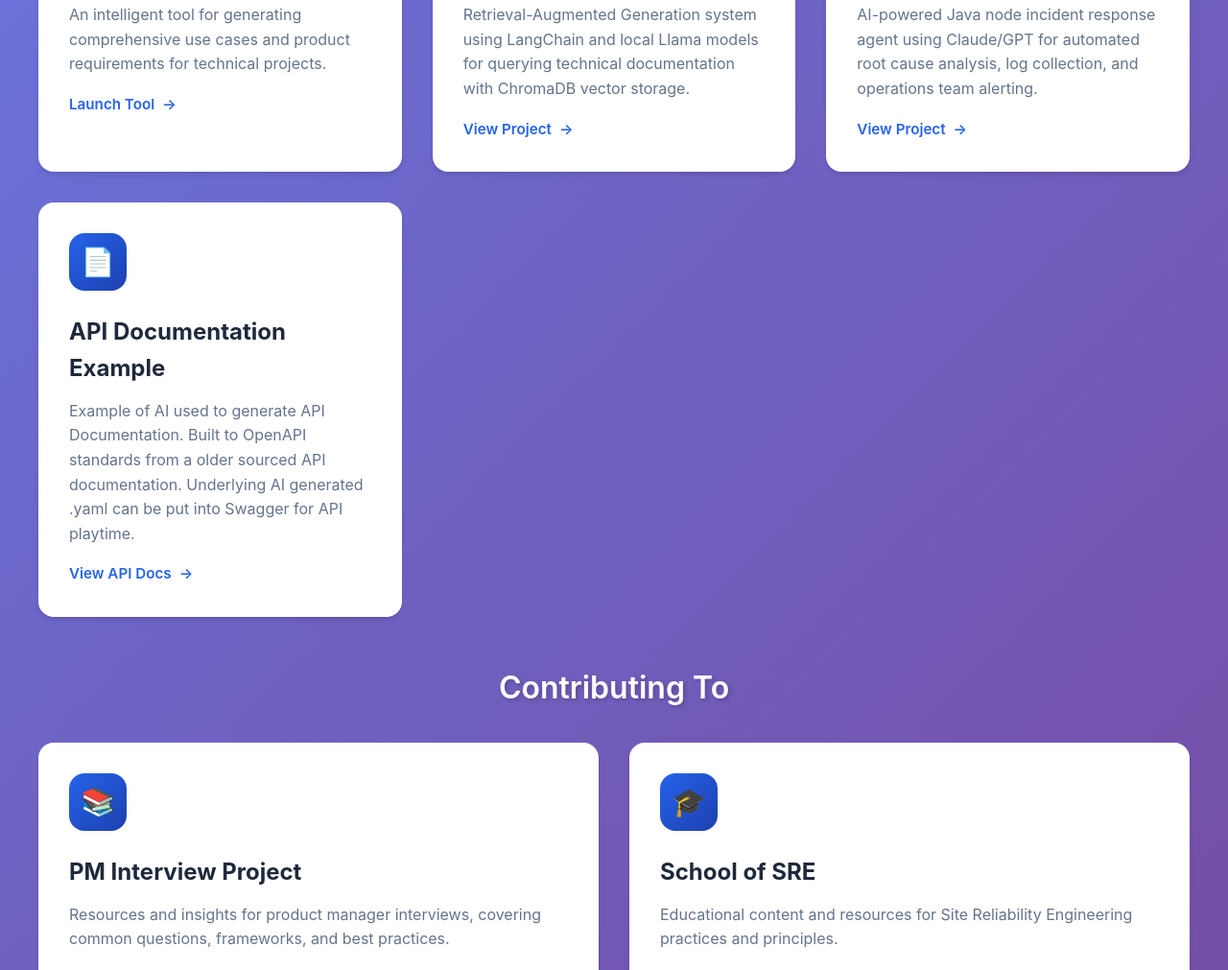
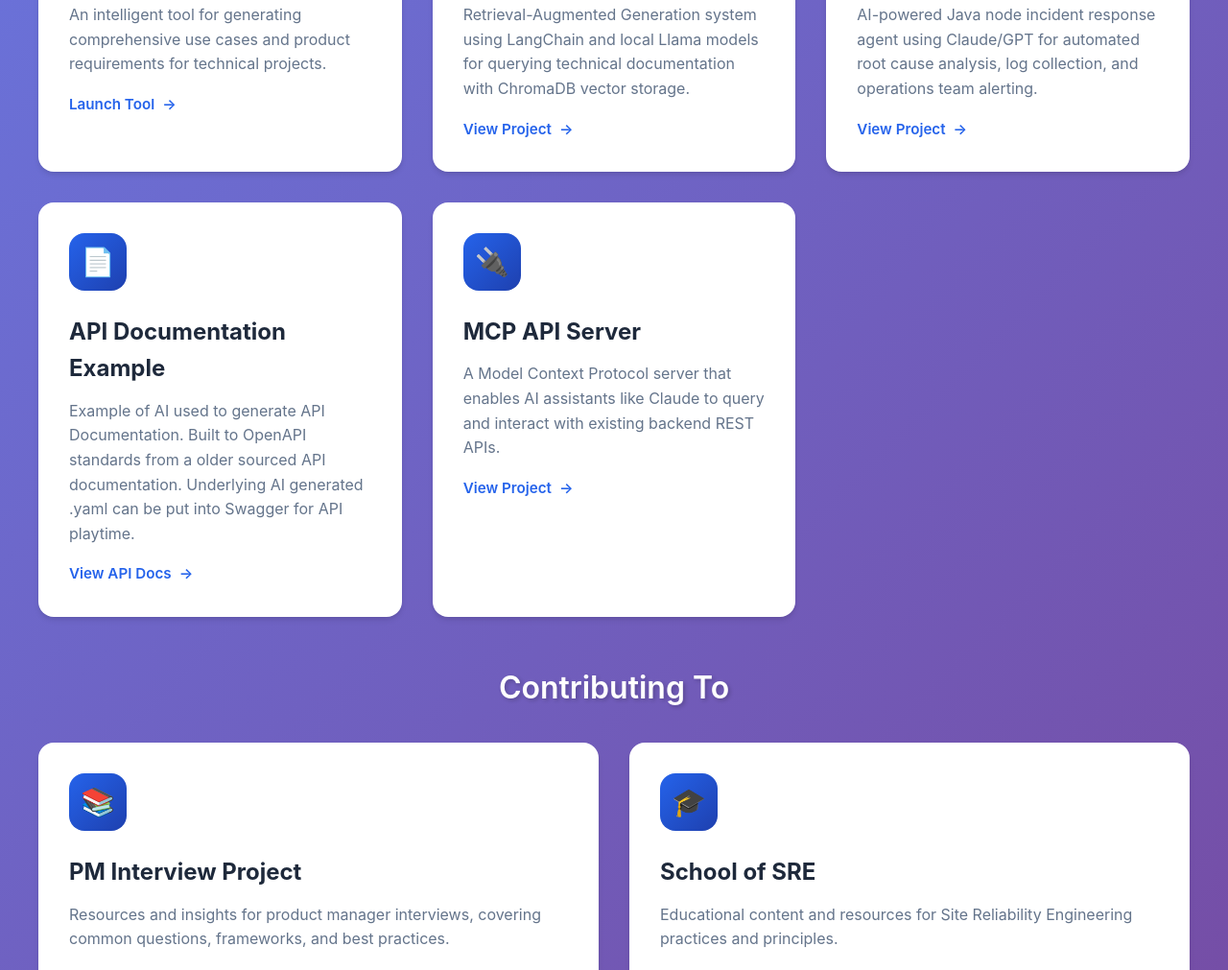
Before and after one commit to stephendelaney/stephendelaney.github.io, a plain HTML site: page index.html in a window 1280 px wide. Shown: the part 868-1879 px from the top of the page at 96% size. Drawn offline with Linux system fonts and the light colour scheme.

Commit message:
Add MCP API Server project card

```diff
--- a/index.html
+++ b/index.html
@@ -315,6 +315,13 @@
                         <span class="project-link">View API Docs</span>
                     </a>
 
+                    <a href="https://github.com/stephendelaney/mcp-java-api-server" class="project-card" target="_blank" rel="noopener noreferrer">
+                        <div class="project-icon">🔌</div>
+                        <h2>MCP API Server</h2>
+                        <p>A Model Context Protocol server that enables AI assistants like Claude to query and interact with existing backend REST APIs.</p>
+                        <span class="project-link">View Project</span>
+                    </a>
+
                 </div>
             </section>
 
```
